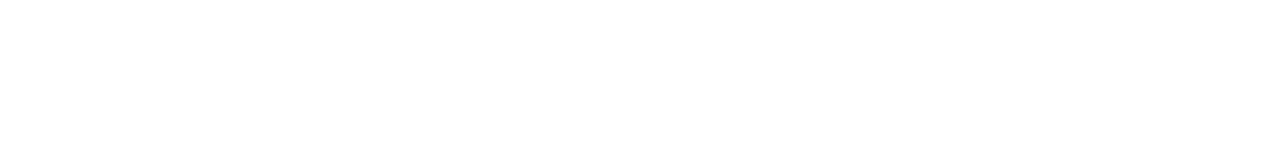
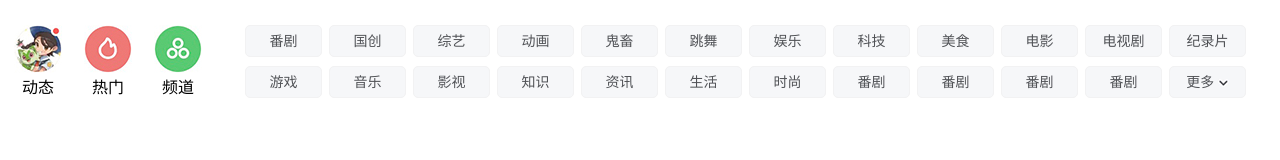
Before and after one commit to xing-6464/40HTML5-CSS3-JS, a plain HTML site: page 3.B站导航条案例/index.html in a window 1280 px wide. Drawn offline with Linux system fonts and the light colour scheme.

Commit message:
完善B站导航条

```diff
--- a/3.B站导航条案例/index.html
+++ b/3.B站导航条案例/index.html
@@ -2,8 +2,199 @@
 <html lang="en">
   <head>
     <meta charset="UTF-8" />
-    <meta name="viewport" content="width=device-width, initial-scale=1.0" />
+    <meta
+      name="viewport"
+      content="width=device-width, initial-scale=1.0"
+    />
     <title>B站导航条案例</title>
+    <style>
+      ul,
+      ol {
+        margin: 0;
+        padding: 0;
+      }
+      a {
+        text-decoration: none;
+      }
+      .outerNode {
+        width: 1248px;
+        height: 104px;
+        /* border: 1px solid black; */
+      }
+      .outerNode > .left {
+        width: 237px;
+        height: 104px;
+        float: left;
+      }
+      .outerNode > .right {
+        width: 1011px;
+        height: 104px;
+        float: left;
+      }
+      .outerNode > .left > .left_ul {
+        float: left;
+        list-style: none;
+        margin-top: 17px;
+        margin-left: 6px;
+      }
+      .outerNode > .left > .left_ul > li {
+        height: 70px;
+        width: 48px;
+        float: left;
+        margin-right: 22px;
+      }
+      .outerNode > .left > .left_ul > li a {
+        display: block;
+        color: black;
+      }
+      .outerNode > .left > .left_ul > li .top_image {
+        width: 48px;
+        height: 48px;
+        float: left;
+      }
+      .outerNode > .left > .left_ul > li .top_text {
+        width: 48px;
+        height: 14px;
+        line-height: 14px;
+        margin-top: 8px;
+        text-align: center;
+        float: left;
+      }
+      .right > ol {
+        float: left;
+        list-style: none;
+        margin-top: 17px;
+      }
+      .right > ol > li {
+        width: 75px;
+        height: 30px;
+        float: left;
+        border: 1px solid #f2f2f3;
+        background-color: #f6f7f9;
+        text-align: center;
+        line-height: 30px;
+        border-radius: 5px;
+        margin-right: 7px;
+        margin-bottom: 9px;
+      }
+      .right > ol > li a {
+        color: #505256;
+        font-size: 14px;
+      }
+    </style>
   </head>
-  <body></body>
+  <body>
+    <div class="outerNode">
+      <div class="left">
+        <ul class="left_ul">
+          <li>
+            <a href="#">
+              <div class="top_image">
+                <img src="./img/img_01.jpg" />
+              </div>
+              <div class="top_text">动态</div>
+            </a>
+          </li>
+          <li>
+            <a href="#">
+              <div class="top_image">
+                <img src="./img/img_02.jpg" />
+              </div>
+              <div class="top_text">热门</div>
+            </a>
+          </li>
+          <li>
+            <a href="#">
+              <div class="top_image">
+                <img src="./img/img_03.jpg" />
+              </div>
+              <div class="top_text">频道</div>
+            </a>
+          </li>
+        </ul>
+      </div>
+      <div class="right">
+        <ol>
+          <li>
+            <a href="#">番剧</a>
+          </li>
+          <li>
+            <a href="#">国创</a>
+          </li>
+          <li>
+            <a href="#">综艺</a>
+          </li>
+          <li>
+            <a href="#">动画</a>
+          </li>
+          <li>
+            <a href="#">鬼畜</a>
+          </li>
+          <li>
+            <a href="#">跳舞</a>
+          </li>
+          <li>
+            <a href="#">娱乐</a>
+          </li>
+          <li>
+            <a href="#">科技</a>
+          </li>
+          <li>
+            <a href="#">美食</a>
+          </li>
+          <li>
+            <a href="#">电影</a>
+          </li>
+          <li>
+            <a href="#">电视剧</a>
+          </li>
+          <li>
+            <a href="#">纪录片</a>
+          </li>
+          <li>
+            <a href="#">游戏</a>
+          </li>
+          <li>
+            <a href="#">音乐</a>
+          </li>
+          <li>
+            <a href="#">影视</a>
+          </li>
+          <li>
+            <a href="#">知识</a>
+          </li>
+          <li>
+            <a href="#">资讯</a>
+          </li>
+          <li>
+            <a href="#">生活</a>
+          </li>
+          <li>
+            <a href="#">时尚</a>
+          </li>
+          <li>
+            <a href="#">番剧</a>
+          </li>
+          <li>
+            <a href="#">番剧</a>
+          </li>
+          <li>
+            <a href="#">番剧</a>
+          </li>
+          <li>
+            <a href="#">番剧</a>
+          </li>
+          <li>
+            <a href="#">
+              <span>更多</span>
+              <img
+                src="img/icon.jpg"
+                alt=""
+              />
+            </a>
+          </li>
+        </ol>
+      </div>
+    </div>
+  </body>
 </html>
```
Also changed, not shown: 3.B站导航条案例/img/icon.jpg (added), 3.B站导航条案例/img/img_01.jpg (added), 3.B站导航条案例/img/img_02.jpg (added), 3.B站导航条案例/img/img_03.jpg (added), 1 other file.
